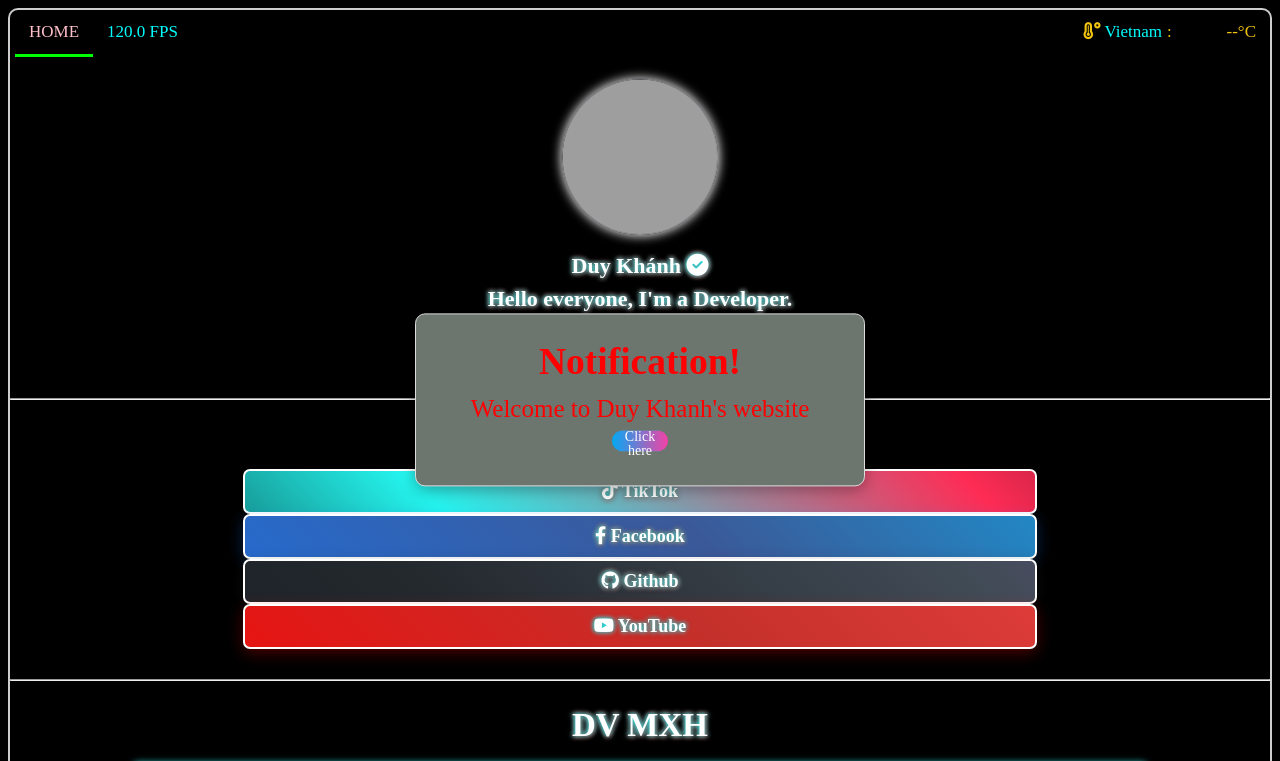
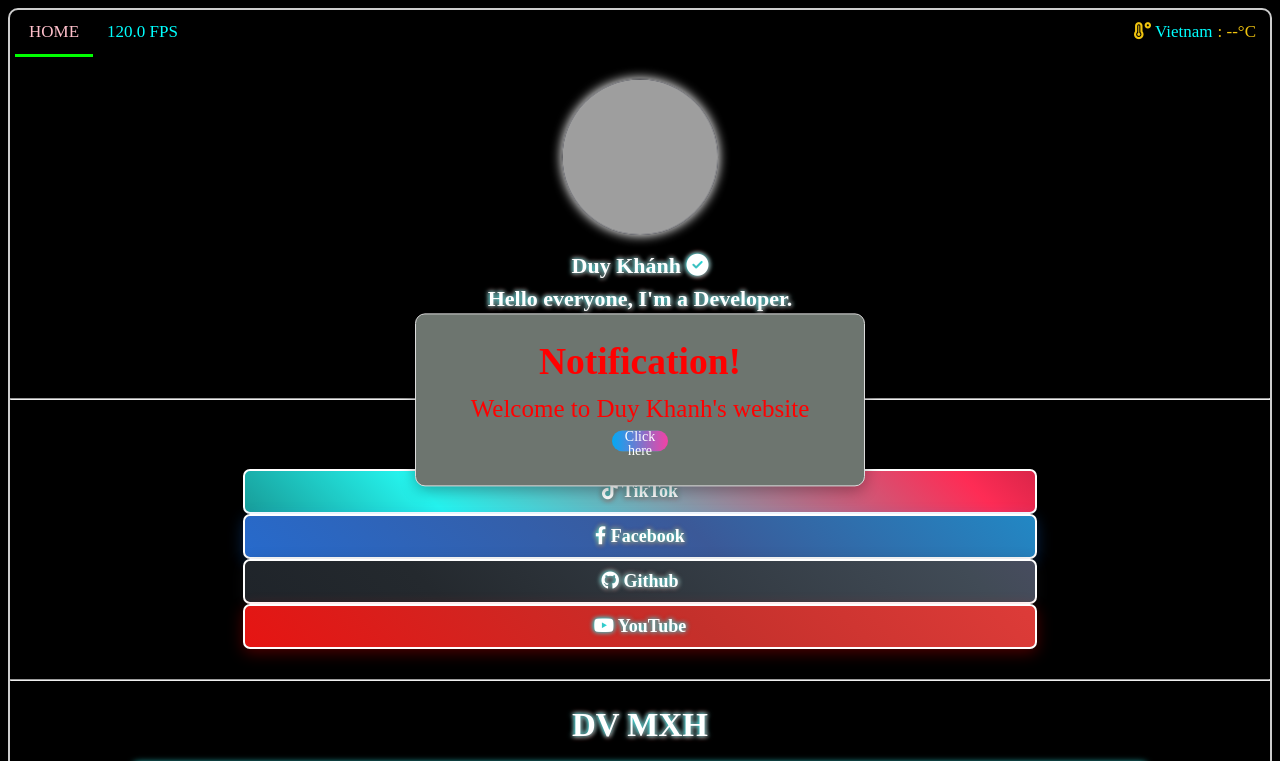
Before and after one commit to DuyKhanh068/dk68.github.io, a plain HTML site: page index.html in a window 1280 px wide. Shown: the top 761 px of the page. Drawn offline with nearby package versions, Linux system fonts and the light colour scheme; no server answers; grey boxes are pictures that could not be loaded; a web font is replaced by a local one.

Commit message:
Update index.html

```diff
--- a/index.html
+++ b/index.html
@@ -73,7 +73,7 @@
 
     <span id="weather_loc" style="color: #00FFFF; margin-right: 5px;">...</span>:
 
-    <span id="weather_temp" style="display: inline-block; min-width: 80px; transition: opacity 0.3s;">--</span>
+    <span id="weather_temp" style="display: inline-block; min-width: 20px; transition: opacity 0.3s;">--</span>
 </a>
 </div>
 
```
